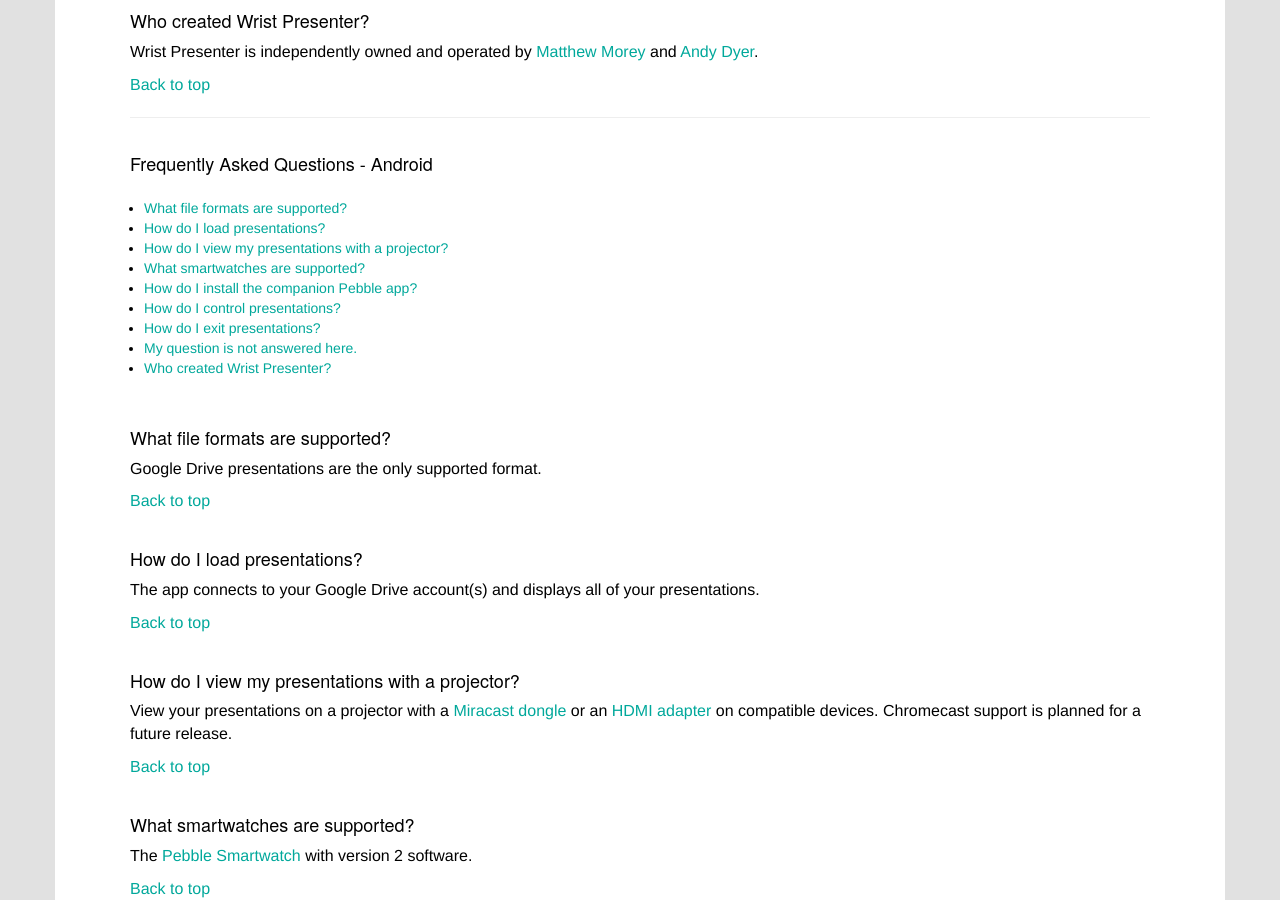
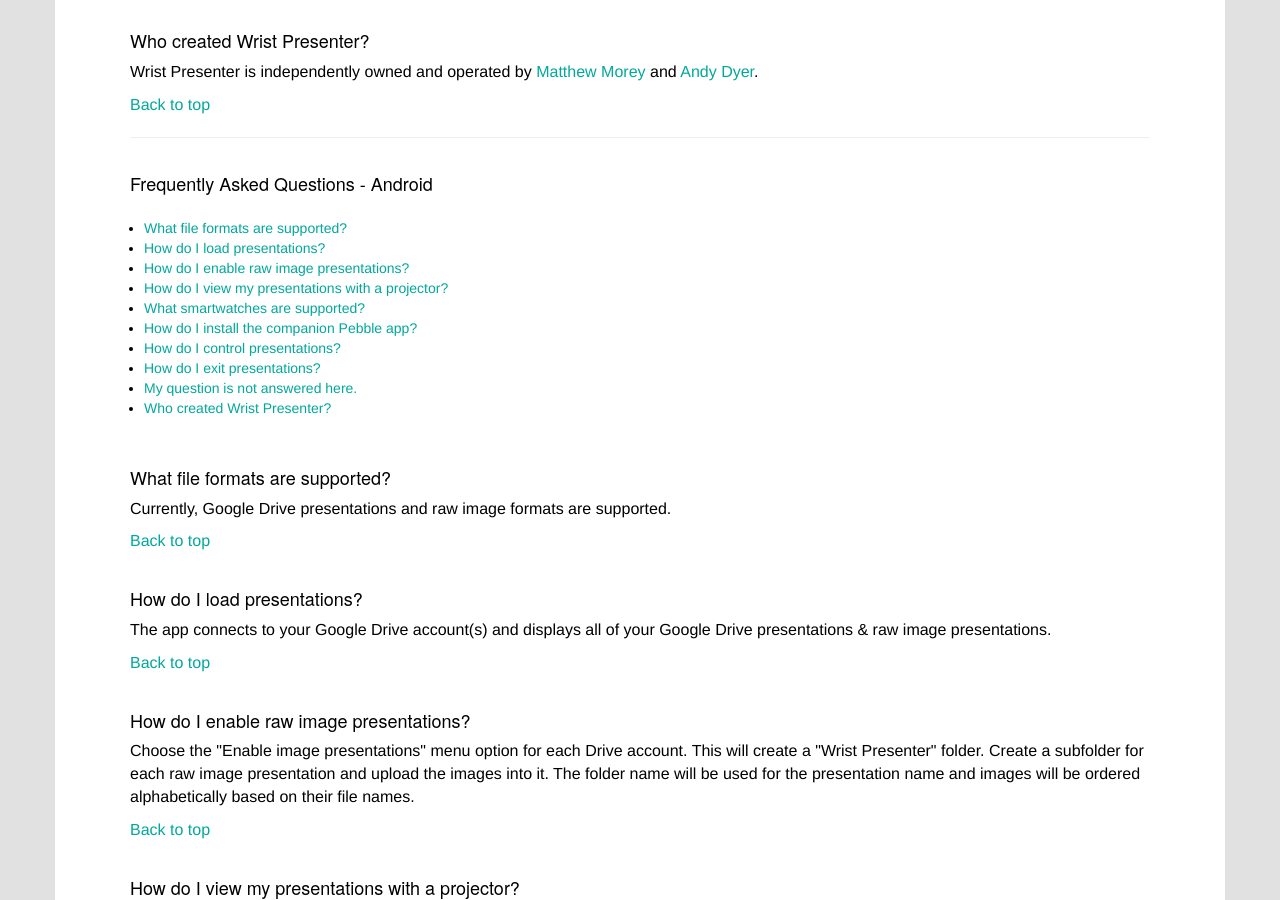
Before and after one commit to mmorey/WristPresenter-Website, a Jekyll site: the page built from support/index.html, in a window 1280 px wide and 900 px high, scrolled down 3024 px. Built offline with Jekyll 4.4.1, drawn with Linux system fonts in a browser that asks for light colours; nearby versions of some CDN libraries; some of the changed text lies outside the part shown.

Commit message:
Update supported formats, add help for raw image presentations

```diff
--- a/support/index.html
+++ b/support/index.html
@@ -26,6 +26,7 @@
                 <ul>
                     <li><a href="#android_file_format">What file formats are supported?</a></li>
                     <li><a href="#android_load_presentations">How do I load presentations?</a></li>
+                    <li><a href="#android_raw_image_presentations">How do I enable raw image presentations?</a></li>
                     <li><a href="#android_presenting">How do I view my presentations with a projector?</a></li>
                     <li><a href="#android_supported_watches">What smartwatches are supported?</li>
                     <li><a href="#android_install_pebble_app">How do I install the companion Pebble app?</li>
@@ -129,6 +130,7 @@
                 <ul>
                     <li><a href="#android_file_format">What file formats are supported?</a></li>
                     <li><a href="#android_load_presentations">How do I load presentations?</a></li>
+                    <li><a href="#android_raw_image_presentations">How do I enable raw image presentations?</a></li>
                     <li><a href="#android_presenting">How do I view my presentations with a projector?</a></li>
                     <li><a href="#android_supported_watches">What smartwatches are supported?</li>
                     <li><a href="#android_install_pebble_app">How do I install the companion Pebble app?</li>
@@ -140,12 +142,17 @@
 
                 <a name="android_file_format"></a>
                 <h4>What file formats are supported?</h4>
-                <p>Google Drive presentations are the only supported format.</p>
+                <p>Currently, Google Drive presentations and raw image formats are supported.</p>
                 <p><a href="#android_content">Back to top</a></p>
 
                 <a name="android_load_presentations"></a>
                 <h4>How do I load presentations?</h4>
-                <p>The app connects to your Google Drive account(s) and displays all of your presentations.</p>
+                <p>The app connects to your Google Drive account(s) and displays all of your Google Drive presentations &amp; raw image presentations.</p>
+                <p><a href="#android_content">Back to top</a></p>
+
+                <a name="android_raw_image_presentations"></a>
+                <h4>How do I enable raw image presentations?</h4>
+                <p>Choose the &quot;Enable image presentations&quot; menu option for each Drive account. This will create a &quot;Wrist Presenter&quot; folder. Create a subfolder for each raw image presentation and upload the images into it. The folder name will be used for the presentation name and images will be ordered alphabetically based on their file names.</p>
                 <p><a href="#android_content">Back to top</a></p>
 
                 <a name="android_presenting"></a>
```
